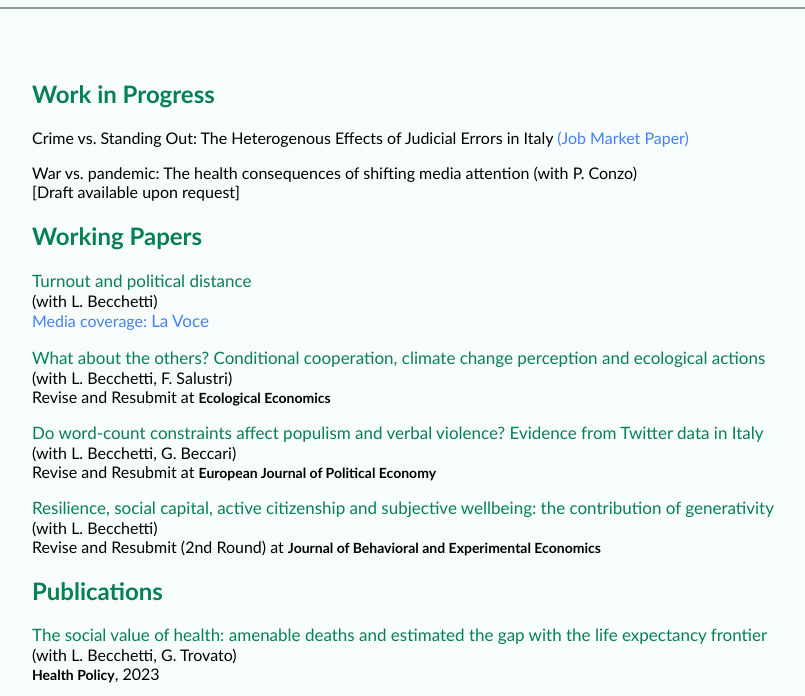
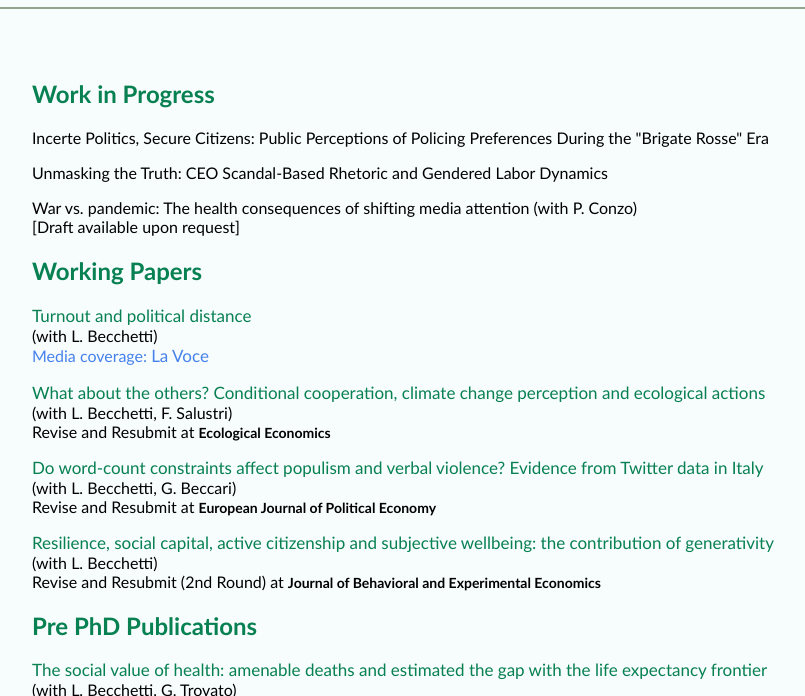
Before and after one commit to GianluigiConzo/GianluigiConzo.github.io, a plain HTML site: page research.html in a window 1280 px wide. Shown: the part 75-771 px from the top of the page, without its empty margins (76-881 px from the left). Drawn offline with Linux system fonts and the light colour scheme.

Commit message:
Add files via upload

```diff
--- a/research.html
+++ b/research.html
@@ -34,11 +34,11 @@
 <h2 style="color:#078052">Work in Progress</h2>
 
 <p>
-Crime vs. Standing Out: The Heterogenous Effects of Judicial Errors in Italy
-<span style="color:#4582EC">
-(Job Market Paper)
-</span>
+Incerte Politics, Secure Citizens: Public Perceptions of Policing Preferences During the "Brigate Rosse" Era
+</p>
 
+<p>
+Unmasking the Truth: CEO Scandal-Based Rhetoric and Gendered Labor Dynamics
 </p>
 
 
@@ -93,7 +93,7 @@ War vs. pandemic: The health consequences of shifting media attention (with P. C
 
 
 
-    <h2 style="color:#078052">Publications</h2>
+    <h2 style="color:#078052">Pre PhD Publications</h2>
 
 <p>
 <a href="https://www.sciencedirect.com/science/article/pii/S0168851023001094?casa_token=OWB6sBRG58kAAAAA:j5uzIzvMKEPFy4U2j41arGw6MoXGHjh4MU5VuMpIjB2OMJR7WKiwMPp6Q5Yvxz966wg-0diPm4M" target="_blank">The social value of health: amenable deaths and estimated the gap with the life expectancy frontier</a>
```
Also changed, not shown: index.html (+2 -2 lines).
